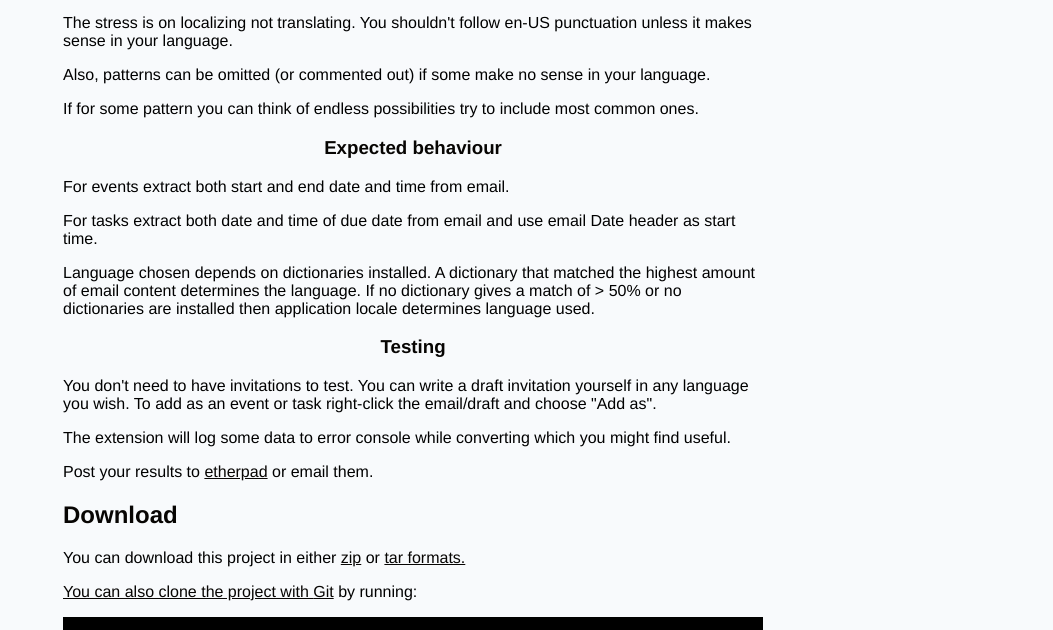
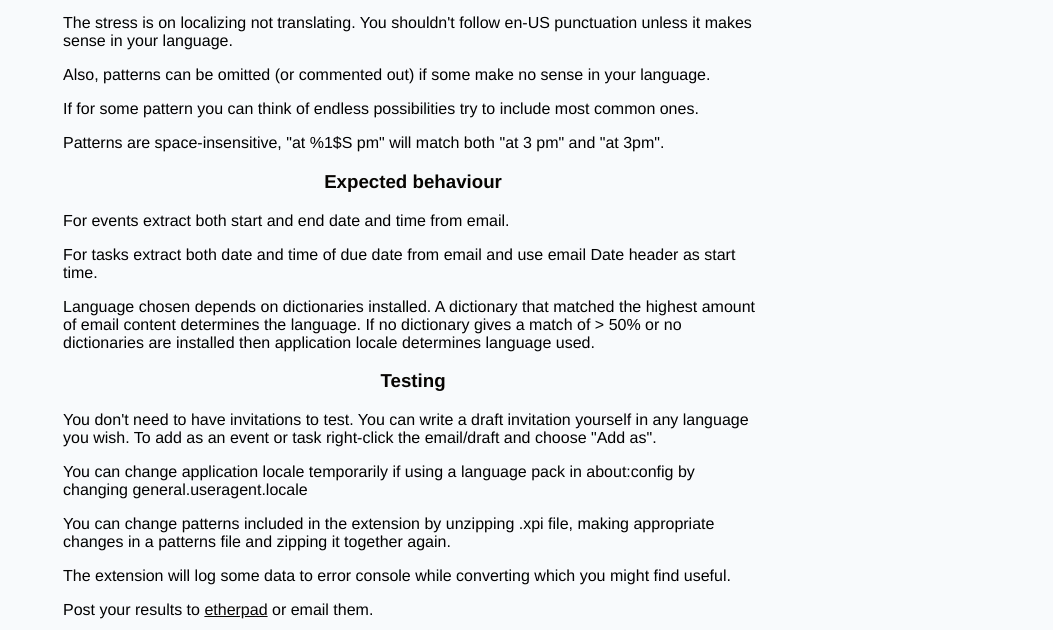
Before and after one commit to merike/event-extract, a plain HTML site: page index.html in a window 1280 px wide. Shown: the part 322-952 px from the top of the page, without its empty margins (227-1280 px from the left). Drawn offline with Linux system fonts and the light colour scheme.

Commit message:
Update index.html

```diff
--- a/index.html
+++ b/index.html
@@ -53,20 +53,29 @@
       <p>You can download a recent version of the extension <a href="https://github.com/merike/event-extract/downloads">here</a></p>
 
       <h3>Localizing</h3>
-      <p>The stress is on localizing not translating. You shouldn't follow en-US punctuation unless it makes sense in your language.</p>
+      <p>The stress is on localizing not translating. You shouldn't follow en-US punctuation unless
+      it makes sense in your language.</p>
       <p>Also, patterns can be omitted (or commented out) if some make no sense in your language.</p>
       <p>If for some pattern you can think of endless possibilities try to include most common ones.</p>
+      <p>Patterns are space-insensitive, "at %1$S pm" will match both "at 3 pm" and "at 3pm".</p>
 
       <h3>Expected behaviour</h3>
       <p>For events extract both start and end date and time from email.</p>
-      <p>For tasks extract both date and time of due date from email and use email Date header as start time.</p>
+      <p>For tasks extract both date and time of due date from email and use email Date header as
+      start time.</p>
       <p>Language chosen depends on dictionaries installed.
       A dictionary that matched the highest amount of email content determines the language.
-      If no dictionary gives a match of > 50% or no dictionaries are installed then application locale determines language used.</p>
+      If no dictionary gives a match of > 50% or no dictionaries are installed then application locale
+      determines language used.</p>
 
       <h3>Testing</h3>
-      <p>You don't need to have invitations to test. You can write a draft invitation yourself in any language you wish.
+      <p>You don't need to have invitations to test. You can write a draft invitation yourself in
+      any language you wish.
       To add as an event or task right-click the email/draft and choose "Add as".</p>
+      <p>You can change application locale temporarily if using a language pack in about:config by
+      changing general.useragent.locale</p>
+      <p>You can change patterns included in the extension by unzipping .xpi file, making
+      appropriate changes in a patterns file and zipping it together again.</p>
       <p>The extension will log some data to error console while converting which you might find useful.</p>
       <p>Post your results to <a href="https://etherpad.mozilla.org/event-extract">etherpad</a> or email them.</p>
     <h2>Download</h2>
```
